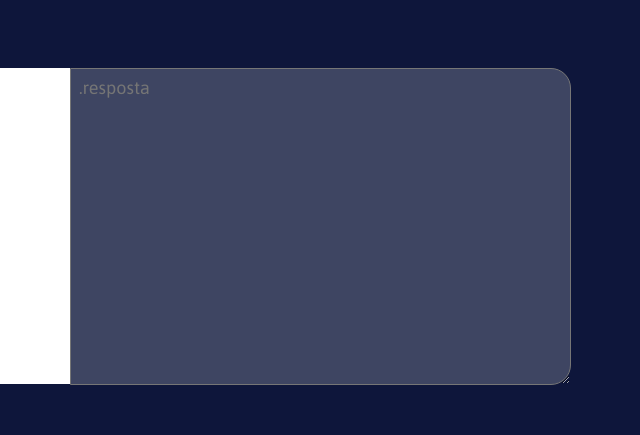
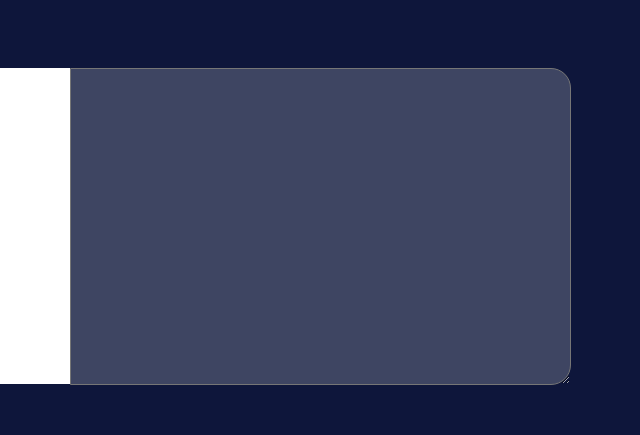
Before and after one commit to jenmtt/projeto-decoding, a plain HTML site: page index.html in a window 1280 px wide. Shown: the part 867-1302 px from the top of the page, 569-1209 px from the left. Drawn offline with Linux system fonts and the light colour scheme.

Commit message:
Add files via upload
Retirei o texto da caixa de resposta

```diff
--- a/index.html
+++ b/index.html
@@ -76,7 +76,7 @@
 
                 <label for="mensagem"></label>
                 <textarea id="mensagem" placeholder=".digite sua mensagem aqui" class="input-padrao1" ></textarea>
-                <textarea id="mensagemFinal" placeholder=".resposta" class="input-padrao2" ></textarea>
+                <textarea id="mensagemFinal" class="input-padrao2" ></textarea>
                 </fieldset>
 
             <div id="">
```
